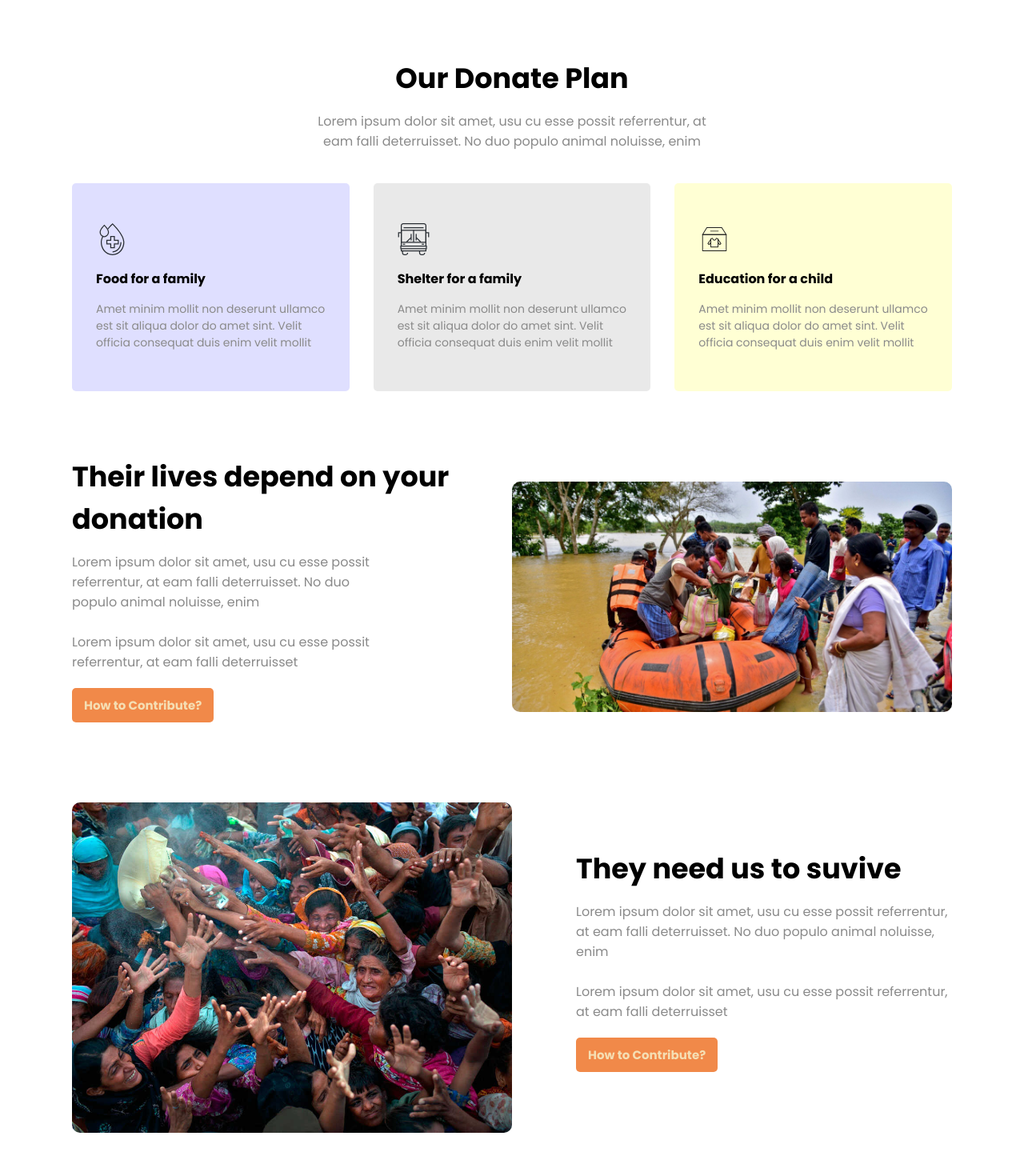
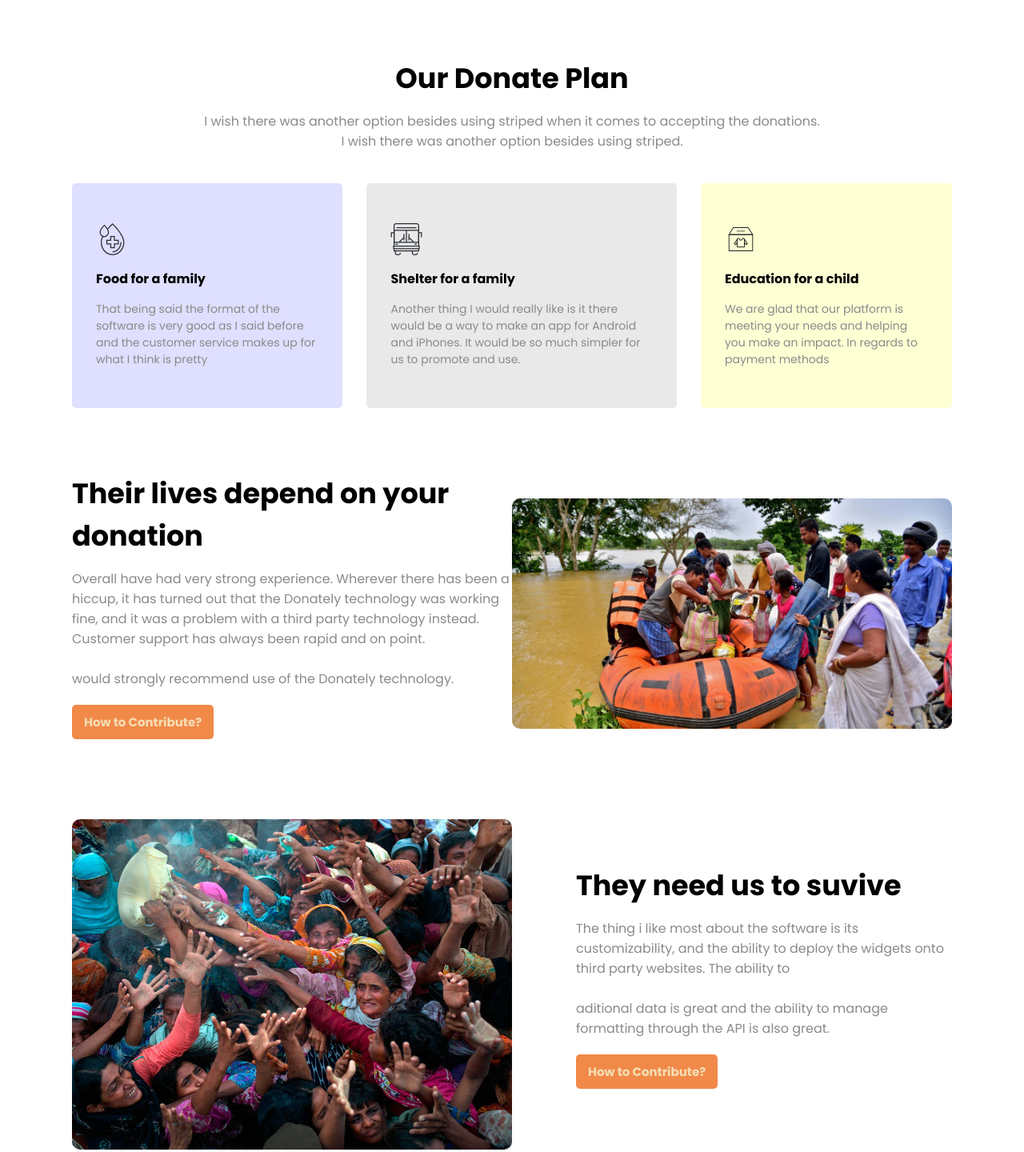
Before and after one commit to MehediHasanRazib/ASSIGNMENT-1, a plain HTML site: page index.html in a window 1280 px wide. Shown: the part 1320-2760 px from the top of the page at 80% size. Drawn offline with Linux system fonts and the light colour scheme.

Commit message:
change tag

```diff
--- a/index.html
+++ b/index.html
@@ -16,8 +16,7 @@
         <div class="container">
             <h1>Let’s Help Those Who Are <br>
                 More In Need</h1>
-            <p>Lorem ipsum dolor sit amet, usu cu esse possit referrentur, at eam falli <br>
-                deterruisset. No duo populo animal noluisse, enim</p>
+            <p>Donately is trusted by organizations of all sizes to improve their donation <br> experience and grow online revenue at a great value. </p>
             <button class="primary-btn">Donate Now</button>
         </div>
 
@@ -26,8 +25,7 @@
     <section class="container donate-today section-padding">
         <div>
             <h2 class="same-title">Donate Today</h2>
-            <p>Lorem ipsum dolor sit amet, usu cu esse possit referrentur, at <br> eam falli deterruisset. No duo populo
-                animal noluisse, enim</p>
+            <p> As a small business owner and somebody who just wants to make a difference and teach <br> her students to do so as well this is perfect for us. </p>
         </div>
         <div class="amount">
             <h3>100tk</h3>
@@ -46,35 +44,25 @@
     <section class="container donate-plan section-padding">
         <div>
             <h2 class="same-title">Our Donate Plan</h2>
-            <p>Lorem ipsum dolor sit amet, usu cu esse possit referrentur, at <br> eam falli deterruisset. No duo populo
-                animal noluisse, enim</p>
+            <p> I wish there was another option besides using striped when it comes to accepting the donations. <br> I wish there was another option besides using striped.</p>
         </div>
         <div class="item-wrapper">
             <div class="item item-1">
                 <img src="./icons/blood.svg" alt="icon">
                 <h4>Food for a family</h4>
-                <p>Amet minim mollit non deserunt
-                    ullamco est sit aliqua dolor do amet
-                    sint. Velit officia consequat duis enim
-                    velit mollit</p>
+                <p> That being said the format of the software is very good as I said before and the customer service makes up for what I think is pretty</p>
             </div>
             <div class="item item-2">
                 <img src="./icons/bus.svg" alt="icon">
                 <h4>Shelter for a family
                 </h4>
-                <p>Amet minim mollit non deserunt
-                    ullamco est sit aliqua dolor do amet
-                    sint. Velit officia consequat duis enim
-                    velit mollit</p>
+                <p> Another thing I would really like is it there would be a way to make an app for Android and iPhones. It would be so much simpler for us to promote and use.</p>
             </div>
             <div class="item item-3">
                 <img src="./icons/clothes.svg" alt="icon">
                 <h4>Education for a child
                 </h4>
-                <p>Amet minim mollit non deserunt
-                    ullamco est sit aliqua dolor do amet
-                    sint. Velit officia consequat duis enim
-                    velit mollit</p>
+                <p> We are glad that our platform is meeting your needs and helping you make an impact. In regards to payment methods</p>
             </div>
         </div>
     </section>
@@ -85,12 +73,9 @@
             <div>
                 <h2 class="same-title">Their lives depend on
                     your donation</h2>
-                <p>Lorem ipsum dolor sit amet, usu cu esse possit <br />
-                    referrentur, at eam falli deterruisset. No duo <br />populo
-                    animal noluisse, enim</p>
+                <p> Overall have had very strong experience. Wherever there has been a hiccup, it has turned out that the Donately technology was working fine, and it was a problem with a third party technology instead. Customer support has always been rapid and on point.</p>
                 <br>
-                <p>Lorem ipsum dolor sit amet, usu cu esse possit <br />
-                    referrentur, at eam falli deterruisset</p>
+                <p>would strongly recommend use of the Donately technology.</p>
                 <button class="primary-btn">
                     How to Contribute?
                 </button>
@@ -103,12 +88,9 @@
             <div>
                 <h2 class="same-title">They need us
                     to suvive</h2>
-                <p>Lorem ipsum dolor sit amet, usu cu esse possit
-                    referrentur, at eam falli deterruisset. No duo populo
-                    animal noluisse, enim</p>
+                <p> The thing i like most about the software is its customizability, and the ability to deploy the widgets onto third party websites. The ability to </p>
                 <br />
-                <p>Lorem ipsum dolor sit amet, usu cu esse possit
-                    referrentur, at eam falli deterruisset</p>
+                <p>aditional data is great and the ability to manage formatting through the API is also great.</p>
                 <button class="primary-btn">
                     How to Contribute?
                 </button>
@@ -120,8 +102,7 @@
         <div>
             <h2 class="same-title">Get My Updates
             </h2>
-            <p>Lorem ipsum dolor sit amet, usu cu esse possit referrentur, at <br> eam falli deterruisset. No duo populo
-                animal noluisse, enim</p>
+            <p>Its been okay and it does serve its purpose. Customer support is slow especially when you're trying to have a conversation with someone to answer all your questions.</p>
         </div>
         <div class="input">
             <div>
```
